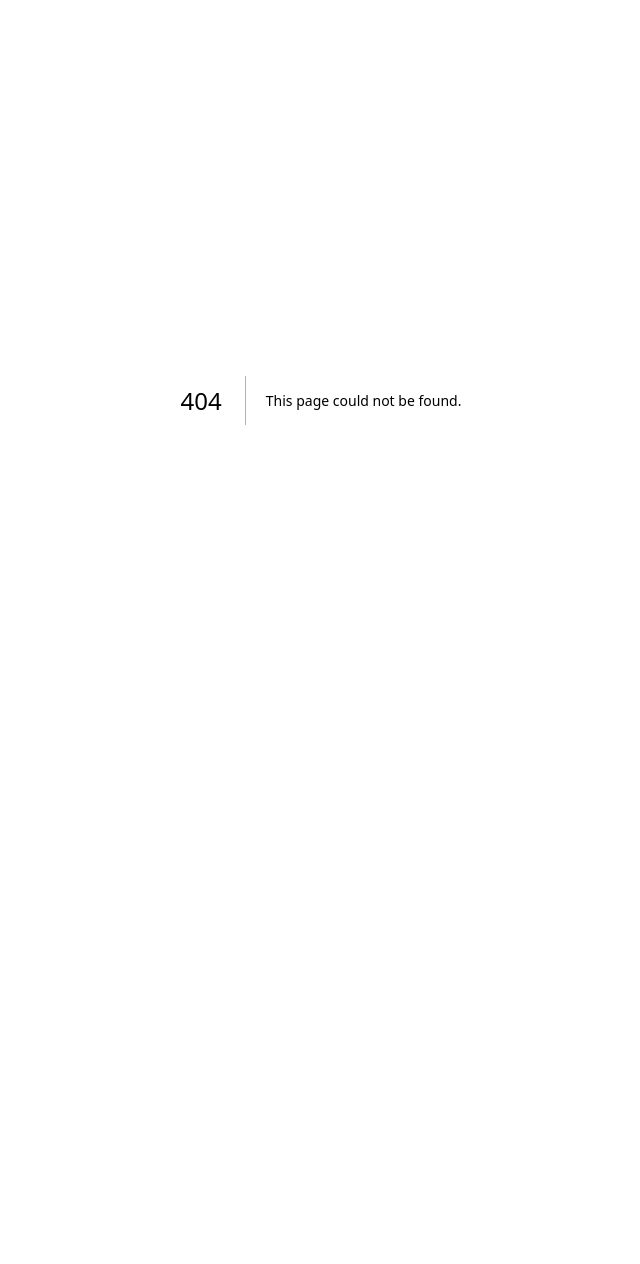
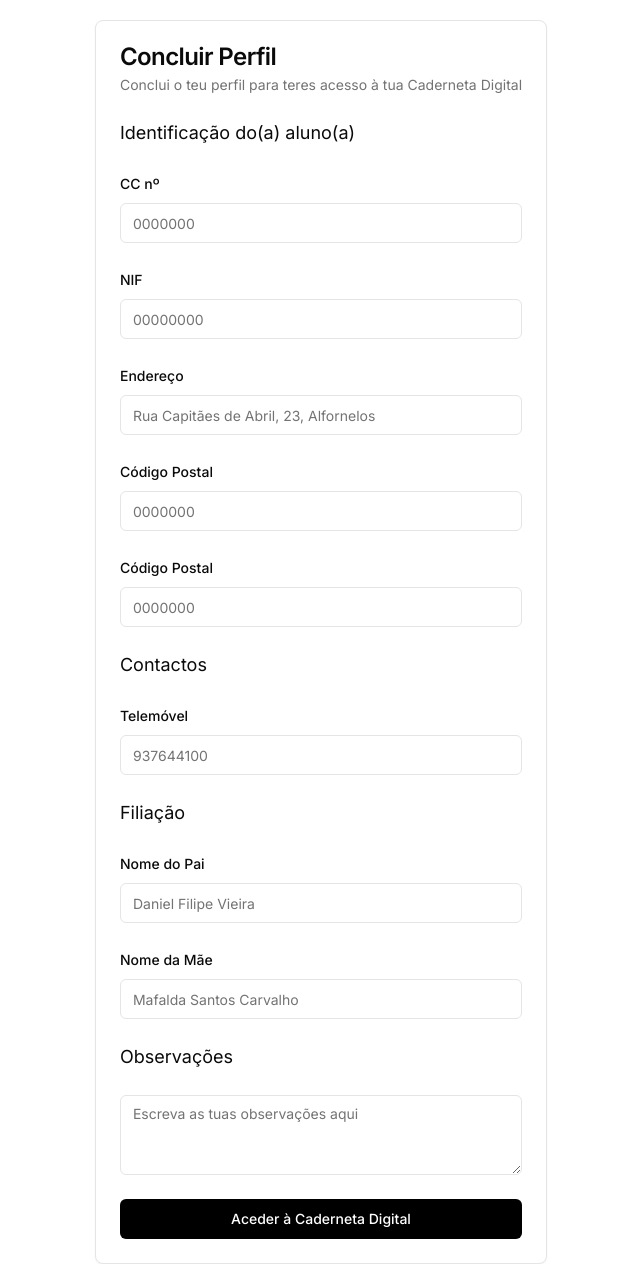
Before and after one commit to Caderneta-Digital/web-caderneta-digital, a Next.js app: page /concludeProfile/intern in a window 1280 px wide. Before the commit this address had no page. Shown: the whole page, without its empty margins (319-959 px from the left). Before the commit the page ends 800 px from the top, so only its background shows below. Built offline with nearby package versions, Linux system fonts and the light colour scheme.

Commit message:
feat: conclude intern profile page

```diff
--- /dev/null
+++ b/src/app/concludeProfile/intern/page.tsx
@@ -0,0 +1,161 @@
+"use client"
+
+import { Card, CardContent, CardDescription, CardHeader, CardTitle } from "@/components/ui/card";
+import { Form, FormControl, FormField, FormItem, FormLabel, FormMessage } from "@/components/ui/form";
+import { useForm } from "react-hook-form";
+import { Input } from "@/components/ui/input";
+import { Button } from "@/components/ui/button";
+import { Textarea } from "@/components/ui/textarea";
+
+export default function ConcludeInternProfilePage() {
+  const form = useForm()
+
+  return (
+    <div className="h-screen flex justify-center p-5">
+      <Card className="h-max">
+        <CardHeader>
+          <CardTitle>Concluir Perfil</CardTitle>
+          <CardDescription>Conclui o teu perfil para teres acesso à tua Caderneta Digital</CardDescription>
+        </CardHeader>
+        <CardContent>
+          <Form {...form}>
+            <form className="space-y-6">
+              <h1 className="text-lg">Identificação do(a) aluno(a)</h1>
+              <FormField
+                control={form.control}
+                name="cc"
+                render={({ field }) => (
+                  <FormItem>
+                    <FormLabel className="no-error-color">CC nº</FormLabel>
+                    <FormControl>
+                      <Input placeholder="0000000" type="numeric" {...field} />
+                    </FormControl>
+                    <FormMessage />
+                  </FormItem>
+                )}
+              />
+
+              <FormField
+                control={form.control}
+                name="nif"
+                render={({ field }) => (
+                  <FormItem>
+                    <FormLabel className="no-error-color">NIF</FormLabel>
+                    <FormControl>
+                      <Input placeholder="00000000" type="numeric" {...field} />
+                    </FormControl>
+                    <FormMessage />
+                  </FormItem>
+                )}
+              />
+
+              <FormField
+                control={form.control}
+                name="address"
+                render={({ field }) => (
+                  <FormItem>
+                    <FormLabel className="no-error-color">Endereço</FormLabel>
+                    <FormControl>
+                      <Input placeholder="Rua Capitães de Abril, 23, Alfornelos" {...field} />
+                    </FormControl>
+                    <FormMessage />
+                  </FormItem>
+                )}
+              />
+
+              <FormField
+                control={form.control}
+                name="postalCode"
+                render={({ field }) => (
+                  <FormItem>
+                    <FormLabel className="no-error-color">Código Postal</FormLabel>
+                    <FormControl>
+                      <Input placeholder="0000000" type="numeric" {...field} />
+                    </FormControl>
+                    <FormMessage />
+                  </FormItem>
+                )}
+              />
+
+              <FormField
+                control={form.control}
+                name="postalCode"
+                render={({ field }) => (
+                  <FormItem>
+                    <FormLabel className="no-error-color">Código Postal</FormLabel>
+                    <FormControl>
+                      <Input placeholder="0000000" type="numeric" {...field} />
+                    </FormControl>
+                    <FormMessage />
+                  </FormItem>
+                )}
+              />
+
+              <h1 className="text-lg">Contactos</h1>
+              <FormField
+                control={form.control}
+                name="phone"
+                render={({ field }) => (
+                  <FormItem>
+                    <FormLabel className="no-error-color">Telemóvel</FormLabel>
+                    <FormControl>
+                      <Input placeholder="937644100" type="numeric" {...field} />
+                    </FormControl>
+                    <FormMessage />
+                  </FormItem>
+                )}
+              />
+
+              <h1 className="text-lg">Filiação</h1>
+              <FormField
+                control={form.control}
+                name="dadName"
+                render={({ field }) => (
+                  <FormItem>
+                    <FormLabel className="no-error-color">Nome do Pai</FormLabel>
+                    <FormControl>
+                      <Input placeholder="Daniel Filipe Vieira" {...field} />
+                    </FormControl>
+                    <FormMessage />
+                  </FormItem>
+                )}
+              />
+
+              <FormField
+                control={form.control}
+                name="motherName"
+                render={({ field }) => (
+                  <FormItem>
+                    <FormLabel className="no-error-color">Nome da Mãe</FormLabel>
+                    <FormControl>
+                      <Input placeholder="Mafalda Santos Carvalho" {...field} />
+                    </FormControl>
+                    <FormMessage />
+                  </FormItem>
+                )}
+              />
+
+              <h1 className="text-lg">Observações</h1>
+              <FormField
+                control={form.control}
+                name="observations"
+                render={({ field }) => (
+                  <FormItem>
+                    <FormControl>
+                      <Textarea placeholder="Escreva as tuas observações aqui" {...field} />
+                    </FormControl>
+                    <FormMessage />
+                  </FormItem>
+                )}
+              />
+
+              <Button type="submit" className="w-full bg-black text-white hover:bg-gray-900">
+                Aceder à Caderneta Digital
+              </Button>
+            </form>
+          </Form>
+        </CardContent>
+      </Card>
+    </div>
+  )
+}
--- a/src/app/dashboard/interns/components/overview/index.tsx
+++ b/src/app/dashboard/interns/components/overview/index.tsx
@@ -8,7 +8,7 @@ import { User } from "lucide-react"
 export const InternDashboardOverview = () => {
   return (
     <div className="flex flex-col gap-5">
-      <div className="grid grid-cols-4 gap-4">
+      <div className="grid grid-cols-1 gap-4 md:grid-cols-4">
         {Array.from({ length: 4 }).map((item, index) => (
           <Card key={index}>
             <CardHeader>
@@ -24,7 +24,7 @@ export const InternDashboardOverview = () => {
         ))}
       </div>
 
-      <div className="grid grid-cols-2 gap-5">
+      <div className="grid grid-cols-1 gap-5 md:grid-cols-2">
         <Card>
           <div className="p-3">
             <h1 className="text-xl">Registos de Presenças</h1>
--- a/src/app/dashboard/interns/page.tsx
+++ b/src/app/dashboard/interns/page.tsx
@@ -17,7 +17,7 @@ export default function Dashboard() {
             </div>
             <div className="px-4 py-3 flex flex-col gap-4">
                 <Tabs defaultValue="overview" className="w-full space-y-5">
-                    <TabsList className="grid w-[400px] grid-cols-4">
+                    <TabsList className="grid w-fit grid-cols-4">
                         <TabsTrigger value="overview">Overview</TabsTrigger>
                         <TabsTrigger value="attendences">Presenças</TabsTrigger>
                         <TabsTrigger value="weeklySummaries">Registos</TabsTrigger>
```
